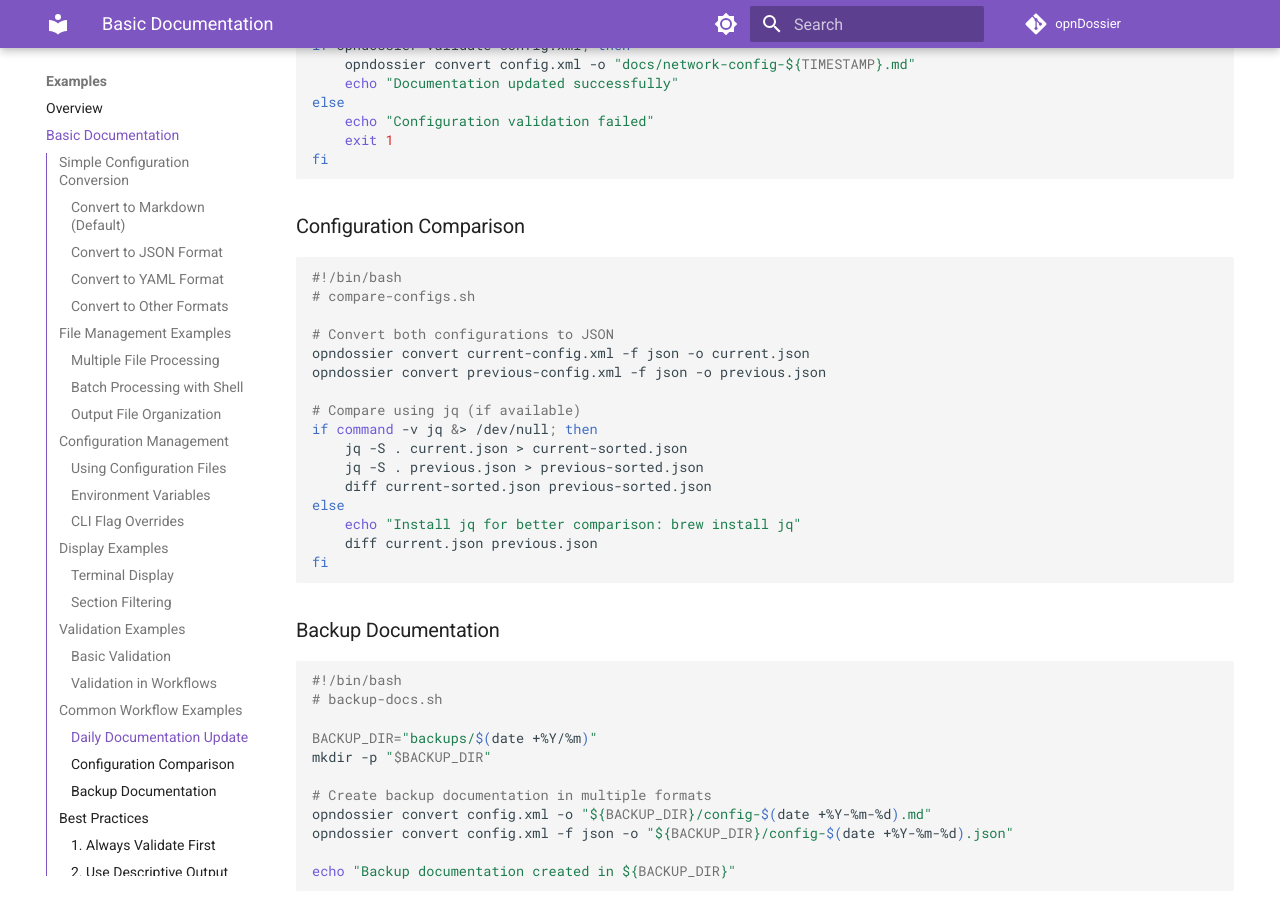
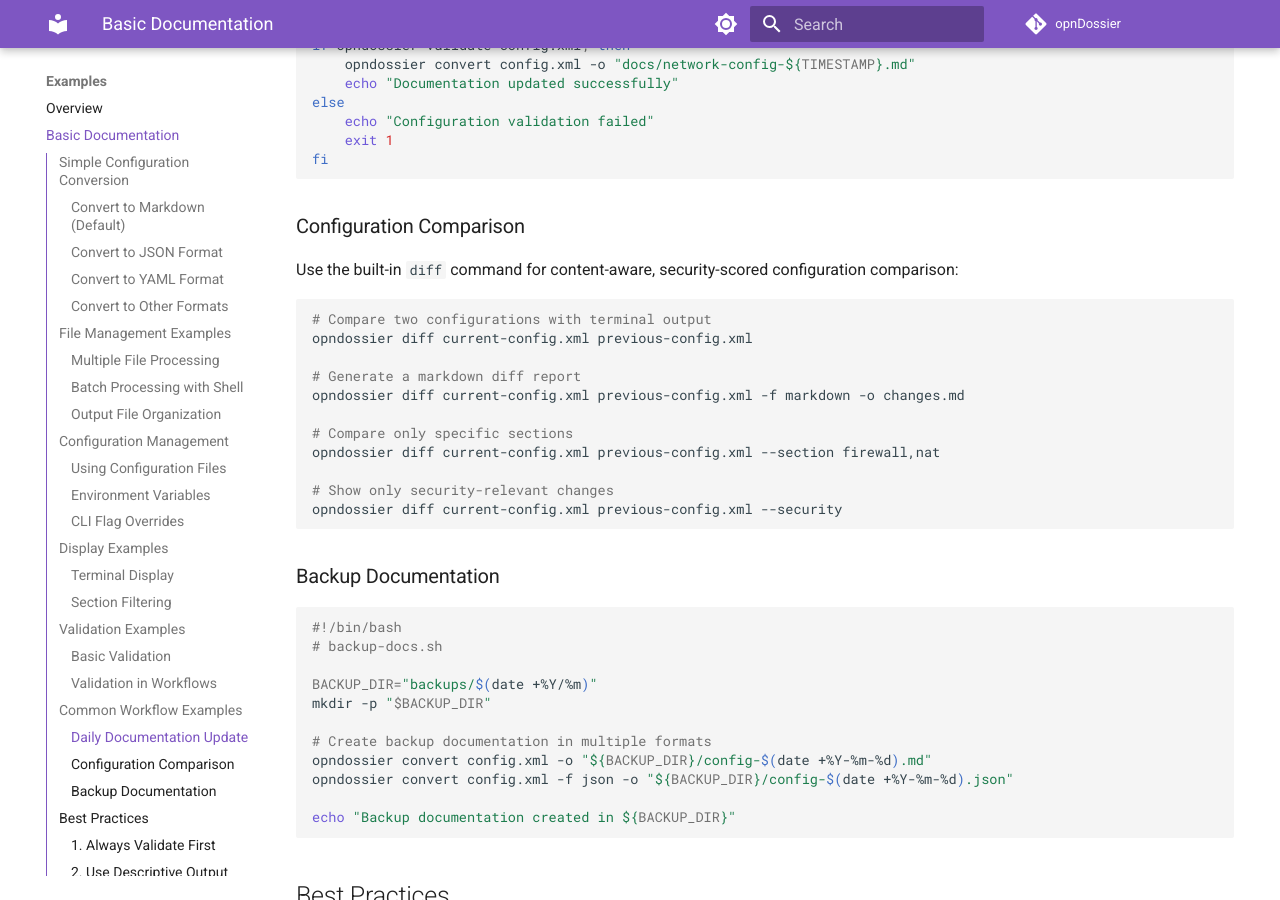
Before and after one commit to EvilBit-Labs/opnDossier, an MkDocs documentation site: the page built from docs/examples/basic-documentation.md, in a window 1280 px wide and 900 px high, scrolled down 4404 px. Built offline with MkDocs 1.6.1 and Material for MkDocs 9.7.7, drawn with Linux system fonts in a browser that asks for light colours; comment, search, counter and statistics services are not loaded; the version menu is left out.

Commit message:
docs: enhance configuration comparison section with diff command examples and markdown report generation
Signed-off-by: UncleSp1d3r <unclesp1d3r@evilbitlabs.io>

````diff
--- a/docs/examples/basic-documentation.md
+++ b/docs/examples/basic-documentation.md
@@ -220,23 +220,20 @@
 
 ### Configuration Comparison
 
+Use the built-in `diff` command for content-aware, security-scored configuration comparison:
+
 ```bash
-#!/bin/bash
-# compare-configs.sh
+# Compare two configurations with terminal output
+opndossier diff current-config.xml previous-config.xml
 
-# Convert both configurations to JSON
-opndossier convert current-config.xml -f json -o current.json
-opndossier convert previous-config.xml -f json -o previous.json
+# Generate a markdown diff report
+opndossier diff current-config.xml previous-config.xml -f markdown -o changes.md
 
-# Compare using jq (if available)
-if command -v jq &> /dev/null; then
-    jq -S . current.json > current-sorted.json
-    jq -S . previous.json > previous-sorted.json
-    diff current-sorted.json previous-sorted.json
-else
-    echo "Install jq for better comparison: brew install jq"
-    diff current.json previous.json
-fi
+# Compare only specific sections
+opndossier diff current-config.xml previous-config.xml --section firewall,nat
+
+# Show only security-relevant changes
+opndossier diff current-config.xml previous-config.xml --security
 ```
 
 ### Backup Documentation
````
